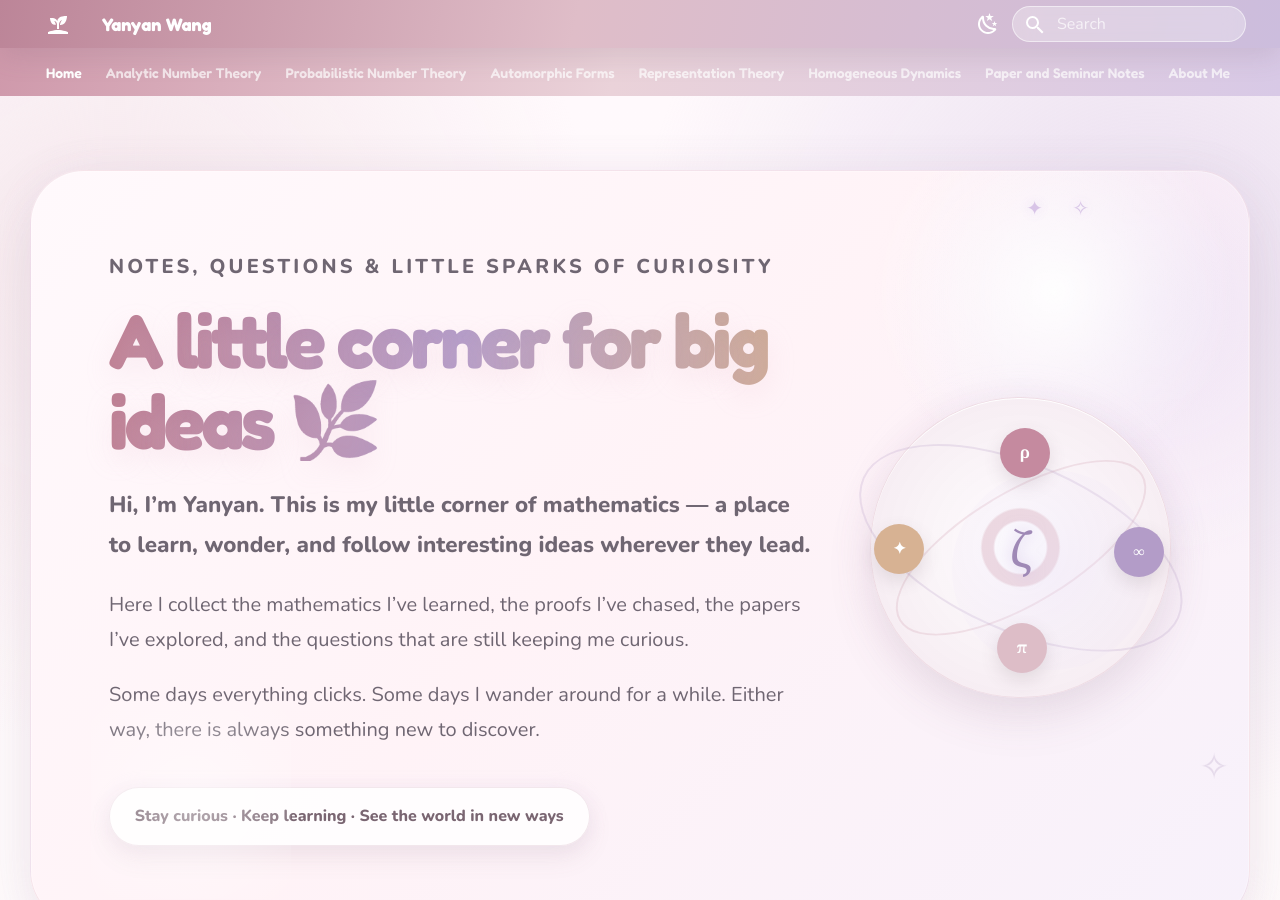
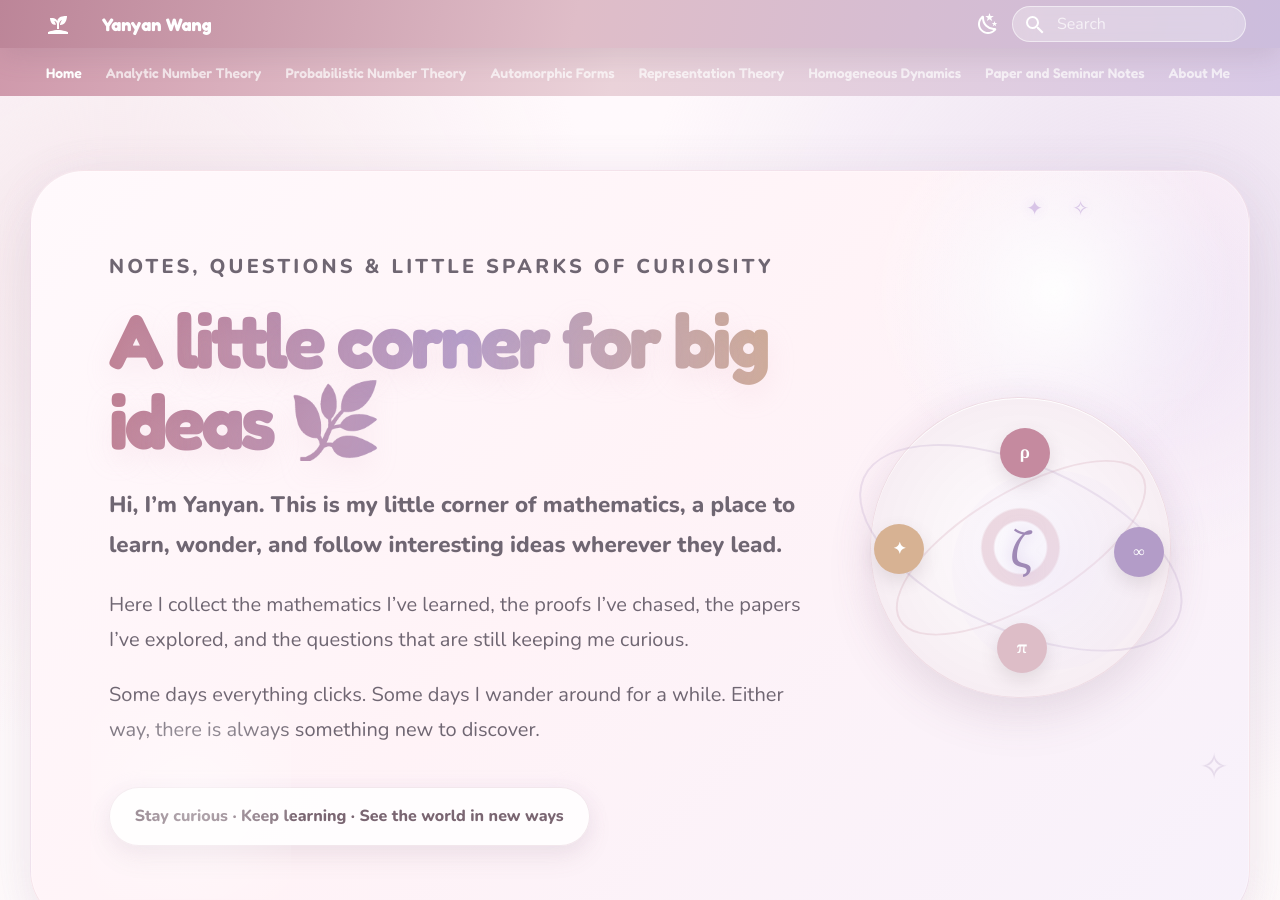
Before and after one commit to yanyanwang-math/yanyanwang-math.github.io, an MkDocs documentation site: the page built from docs/index.md, in a window 1280 px wide and 900 px high. Built offline with MkDocs 1.6.1 and Material for MkDocs 9.7.7, drawn with Linux system fonts in a browser that asks for light colours.

```diff
--- a/docs/index.md
+++ b/docs/index.md
@@ -14,7 +14,7 @@ hide:
       <h1>A little corner for big ideas <span>🌿</span></h1>
 
       <p class="fresh-intro">
-        Hi, I’m Yanyan. This is my little corner of mathematics —
+        Hi, I’m Yanyan. This is my little corner of mathematics,
         a place to learn, wonder, and follow interesting ideas wherever they lead.
       </p>
 
```
